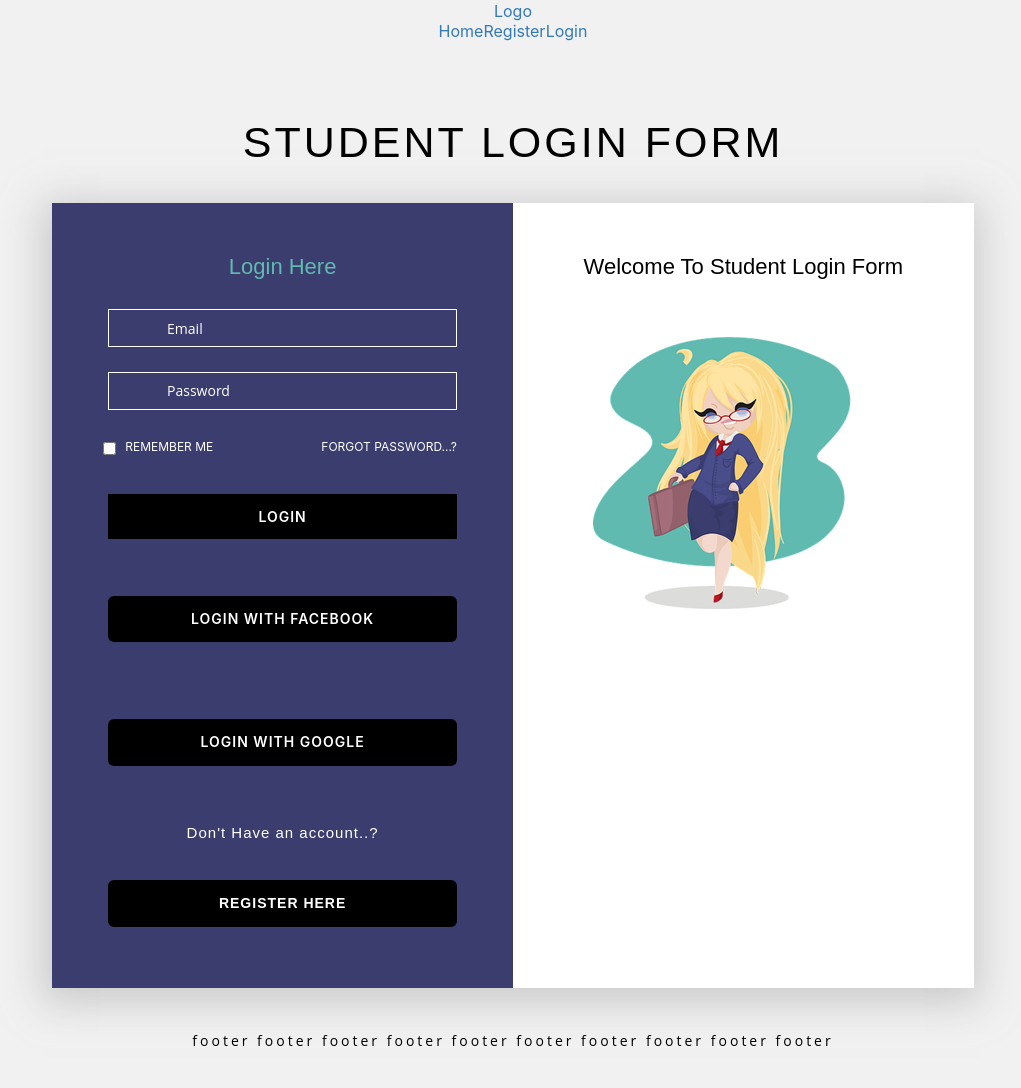
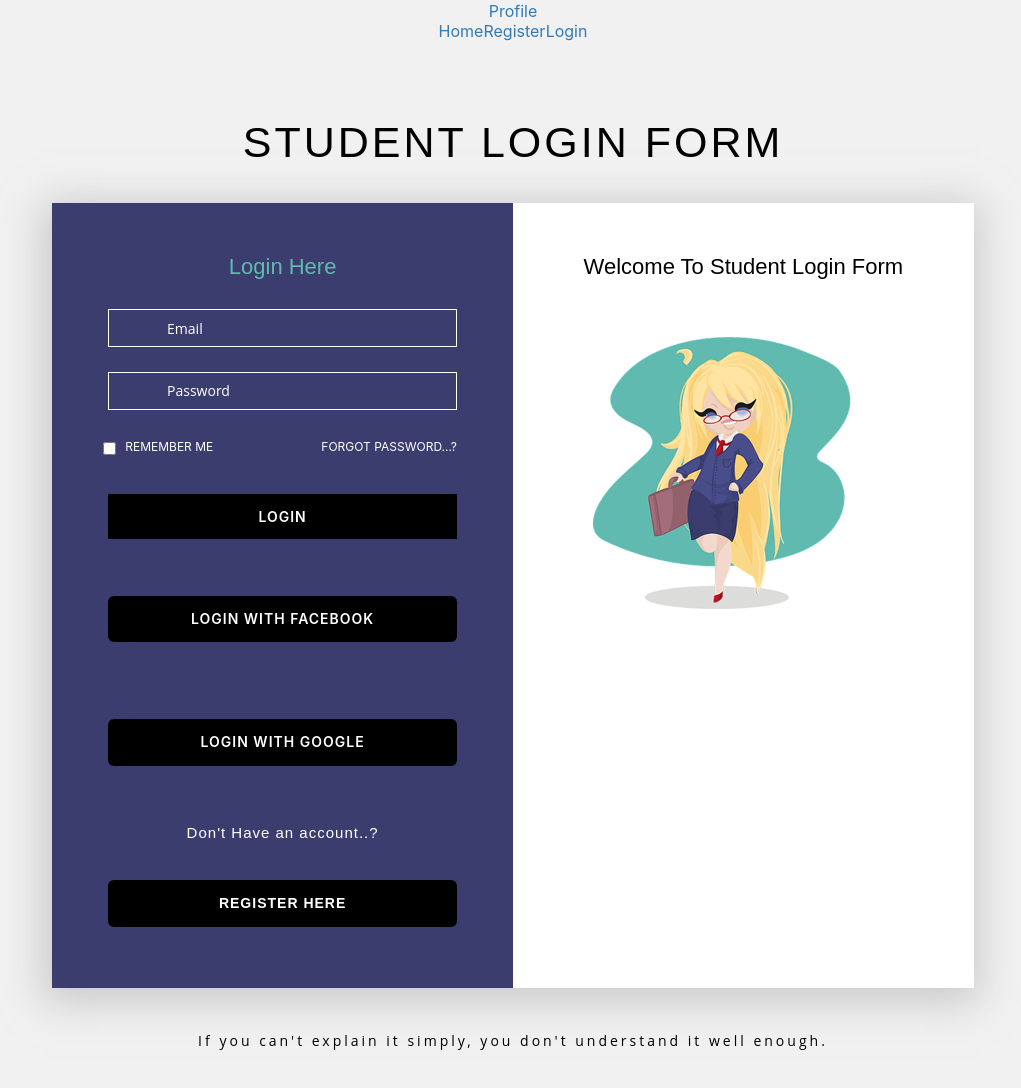
Before and after one commit to wkamar/studentsfront, a React (Create React App) app: page /login in a window 1280 px wide. Shown: the top 1088 px of the page, without its empty margins (127-1148 px from the left). Built offline with nearby package versions, Linux system fonts and the light colour scheme; some icons are missing.

Commit message:
urls update

```diff
--- a/src/Components/Login.js
+++ b/src/Components/Login.js
@@ -75,11 +75,11 @@ class Login extends Component {
     // }
 
     btnloginwithfacebookClicked = () => {
-        window.open("http://localhost:3003/auth/facebook", "_self");
+        window.open("https://students-apis.herokuapp.com/auth/facebook", "_self");
     }
 
     btnloginwithgoogleClicked = () => {
-        window.open("http://localhost:3003/auth/google", "_self");
+        window.open("https://students-apis.herokuapp.com/auth/google", "_self");
     }
 
 
@@ -143,7 +143,7 @@ class Login extends Component {
                     </div>
                 </div>
                 <footer className="copyrigh-wthree">
-                    <p>footer footer footer footer footer footer footer footer footer footer</p>
+                    <p>If you can't explain it simply, you don't understand it well enough.</p>
                 </footer>
             </div>
 
--- a/src/Components/Profilepage.js
+++ b/src/Components/Profilepage.js
@@ -24,7 +24,7 @@ class Profilepage extends Component {
 
   componentDidMount() {
     // Fetch does not send cookies. So you should add credentials: 'include'
-    fetch("http://localhost:3003/auth/facebook/success", {
+    fetch("https://students-apis.herokuapp.com/auth/facebook/success", {
       method: "GET",
       credentials: "include",
       headers: {
--- a/src/Components/RegisterNew.js
+++ b/src/Components/RegisterNew.js
@@ -35,8 +35,8 @@ class RegNewForm extends Component {
     submitHandler = (e) => {
         if(this.validData()){
             console.log(this.state);
-            console.log(backurl + "/stdapis/newuser");
-            axios.post(backurl + "/stdapis/newuser", this.state).then(Response =>{
+            console.log("https://students-apis.herokuapp.com/stdapis/newuser");
+            axios.post("https://students-apis.herokuapp.com/stdapis/newuser", this.state).then(Response =>{
                 console.log(Response);
                 if(Response.data.newid>0)
                 {
--- a/src/Components/TestNav.js
+++ b/src/Components/TestNav.js
@@ -9,7 +9,7 @@ class TestNav extends Component {
         return (
             <div className="navbar">
                 <div className="content">
-                    <NavLink activeClassName="selectedprofilelink" to="/profile" className="logo">Logo</NavLink>
+                    <NavLink activeClassName="selectedprofilelink" to="/profile" className="logo">Profile</NavLink>
                     <ul>
                         <NavLink activeClassName="selectedlink" exact to="/">Home</NavLink>
                         <NavLink activeClassName="selectedlink" to="/register">Register</NavLink>
```
